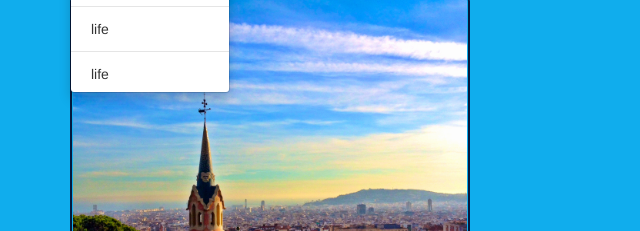
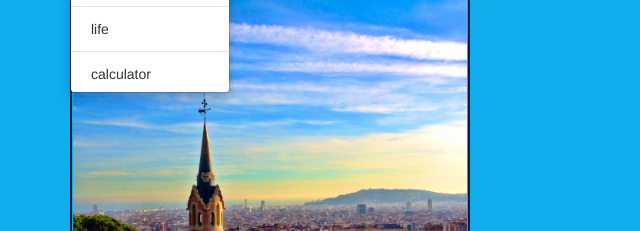
Before and after one commit to francoabaroa/test-site, a plain HTML site: page index.html in a window 1280 px wide. Both pictures are taken after a click on the button "MENU". Shown: the part 254-485 px from the top of the page, 0-640 px from the left. Drawn offline with nearby package versions, Linux system fonts and the light colour scheme.

Commit message:
another minor change

```diff
--- a/index.html
+++ b/index.html
@@ -39,7 +39,7 @@
 <li><a href="life.html">life</a></li>
 
 <li role="seperator" class="divider"></li>
-<li><a href="calculator.html">life</a></li>
+<li><a href="calculator.html">calculator</a></li>
 
 
 </div>
```
